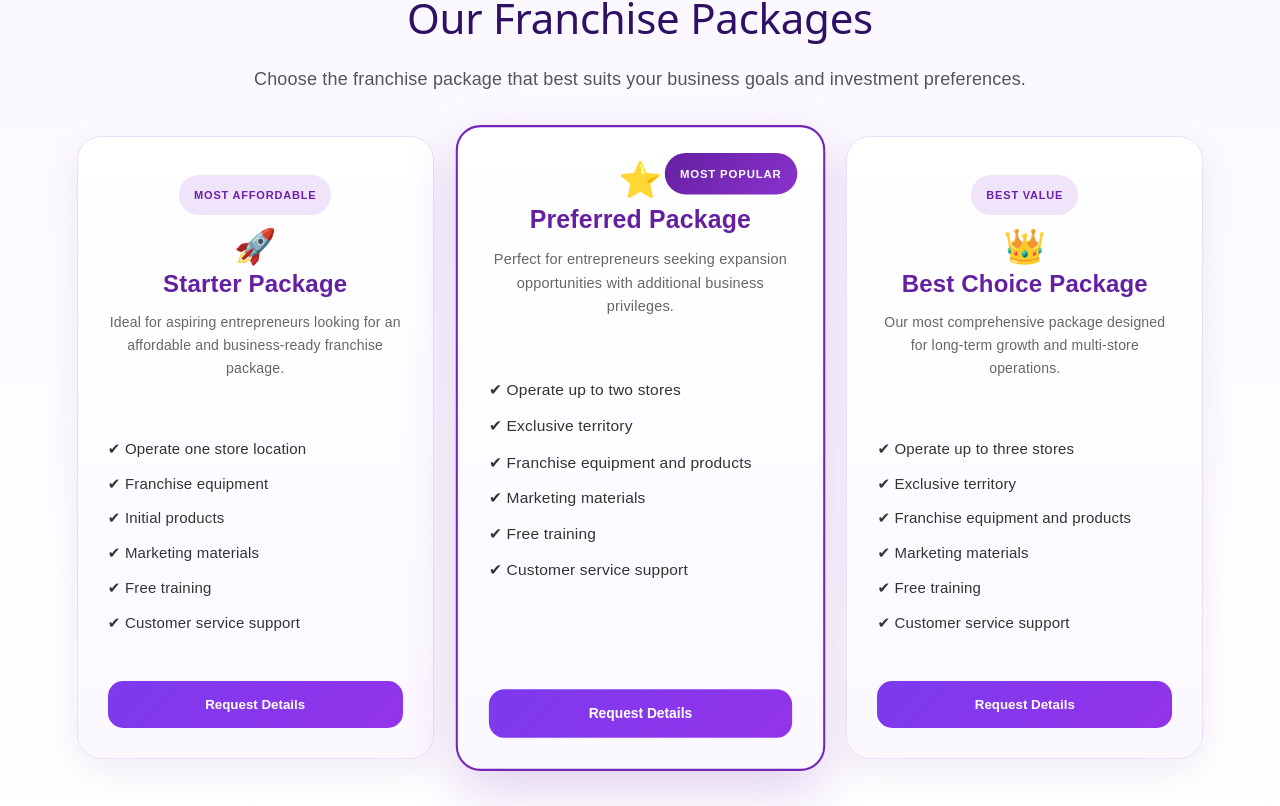
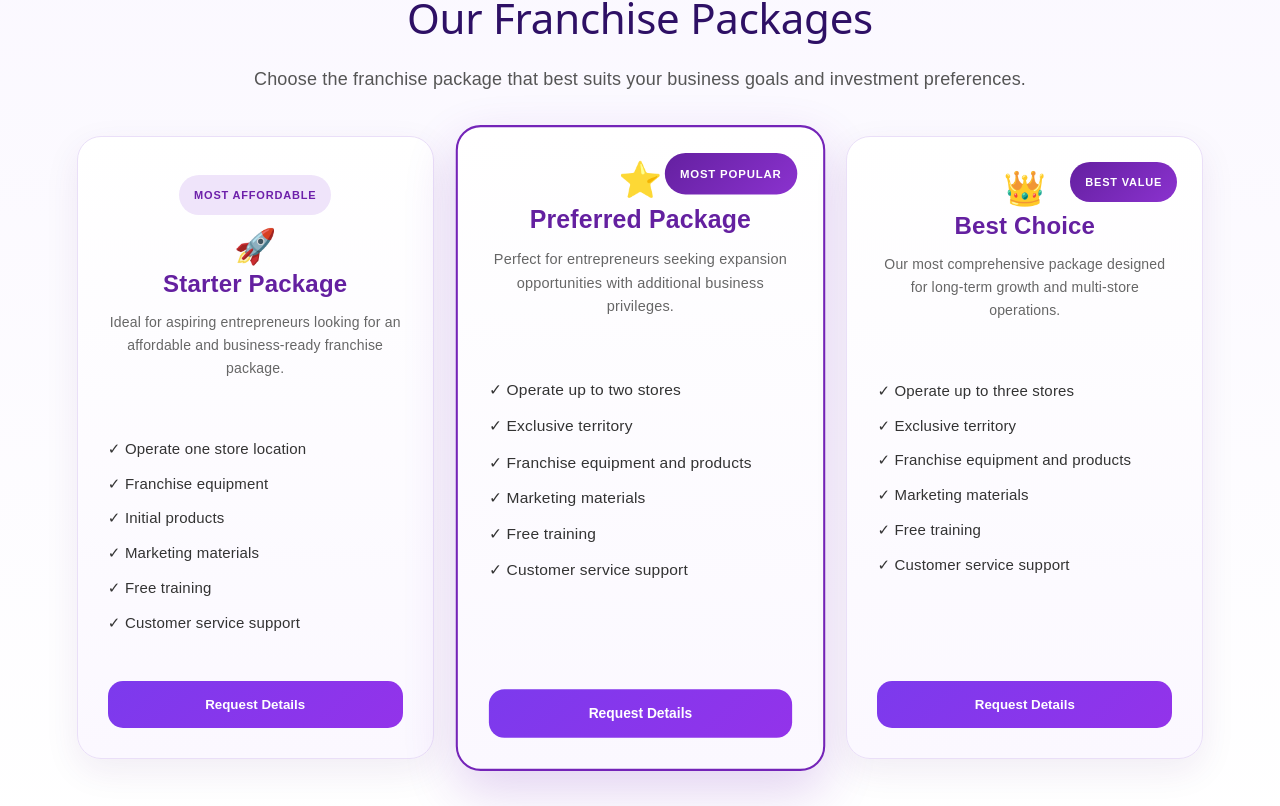
Before and after one commit to jaypartoriza99-art/mlsn-franchise-portal, a React (Vite) app in the folder client/: page / in a window 1280 px wide. Shown: the part 3454-4260 px from the top of the page. Built offline with nearby package versions, Linux system fonts and the light colour scheme.

Commit message:
Updated package card design

```diff
--- a/client/src/pages/HomePage.jsx
+++ b/client/src/pages/HomePage.jsx
@@ -404,27 +404,33 @@ function HomePage({ onOpenLogin }) {
 
   <div className="packages-grid">
     <div className="package-card">
+  <div className="package-card-header">
+
     <span className="package-badge">
       MOST AFFORDABLE
     </span>
 
-      <div className="package-icon">🚀</div>
+    <div className="package-icon">
+      🚀
+    </div>
 
     <h3>Starter Package</h3>
 
     <p className="package-description">
-        Ideal for aspiring entrepreneurs looking
-        for an affordable and business-ready
-        franchise package.
+      Ideal for aspiring entrepreneurs
+      looking for an affordable and
+      business-ready franchise package.
     </p>
 
+  </div>
+
   <ul className="package-list">
-        <li>✔ Operate one store location</li>
-        <li>✔ Franchise equipment</li>
-        <li>✔ Initial products</li>
-        <li>✔ Marketing materials</li>
-        <li>✔ Free training</li>
-        <li>✔ Customer service support</li>
+    <li>✓ Operate one store location</li>
+    <li>✓ Franchise equipment</li>
+    <li>✓ Initial products</li>
+    <li>✓ Marketing materials</li>
+    <li>✓ Free training</li>
+    <li>✓ Customer service support</li>
   </ul>
 
   <button
@@ -437,60 +443,33 @@ function HomePage({ onOpenLogin }) {
 </div>
 
     <div className="package-card featured-package">
+  <div className="package-card-header">
+
     <span className="package-badge featured-badge">
       MOST POPULAR
     </span>
 
-      <div className="package-icon">⭐</div>
+    <div className="package-icon">
+      ⭐
+    </div>
 
     <h3>Preferred Package</h3>
 
     <p className="package-description">
       Perfect for entrepreneurs seeking
-        expansion opportunities with additional
-        business privileges.
+      expansion opportunities with
+      additional business privileges.
     </p>
 
-      <ul className="package-list">
-        <li>✔ Operate up to two stores</li>
-        <li>✔ Exclusive territory</li>
-        <li>✔ Franchise equipment and products</li>
-        <li>✔ Marketing materials</li>
-        <li>✔ Free training</li>
-        <li>✔ Customer service support</li>
-      </ul>
-
-      <button
-        type="button"
-        className="package-button featured-button"
-        onClick={scrollToInquiry}
-      >
-        Request Details
-      </button>
   </div>
 
-    <div className="package-card">
-      <span className="package-badge">
-        BEST VALUE
-      </span>
-
-      <div className="package-icon">👑</div>
-
-      <h3>Best Choice Package</h3>
-
-      <p className="package-description">
-        Our most comprehensive package designed
-        for long-term growth and multi-store
-        operations.
-      </p>
-
   <ul className="package-list">
-        <li>✔ Operate up to three stores</li>
-        <li>✔ Exclusive territory</li>
-        <li>✔ Franchise equipment and products</li>
-        <li>✔ Marketing materials</li>
-        <li>✔ Free training</li>
-        <li>✔ Customer service support</li>
+    <li>✓ Operate up to two stores</li>
+    <li>✓ Exclusive territory</li>
+    <li>✓ Franchise equipment and products</li>
+    <li>✓ Marketing materials</li>
+    <li>✓ Free training</li>
+    <li>✓ Customer service support</li>
   </ul>
 
   <button
@@ -501,6 +480,47 @@ function HomePage({ onOpenLogin }) {
     Request Details
   </button>
 </div>
+
+    <div className="package-card">
+  <div className="package-card-header">
+
+    <span className="package-badge featured-badge">
+      BEST VALUE
+    </span>
+
+    <div className="package-icon">
+  👑
+</div>
+
+    <h3>Best Choice</h3>
+
+    <p className="package-description">
+      Our most comprehensive package
+designed for long-term growth and
+multi-store operations.
+
+    </p>
+
+  </div>
+
+  <ul className="package-list">
+    <li>✓ Operate up to three stores</li>
+    <li>✓ Exclusive territory</li>
+    <li>✓ Franchise equipment and products</li>
+    <li>✓ Marketing materials</li>
+    <li>✓ Free training</li>
+    <li>✓ Customer service support</li>
+  </ul>
+
+  <button
+    type="button"
+    className="package-button"
+    onClick={scrollToInquiry}
+  >
+    Request Details
+  </button>
+</div>
+
   </div>
 </section>
 
```
Lines whose indentation alone changed are shown as unchanged.
